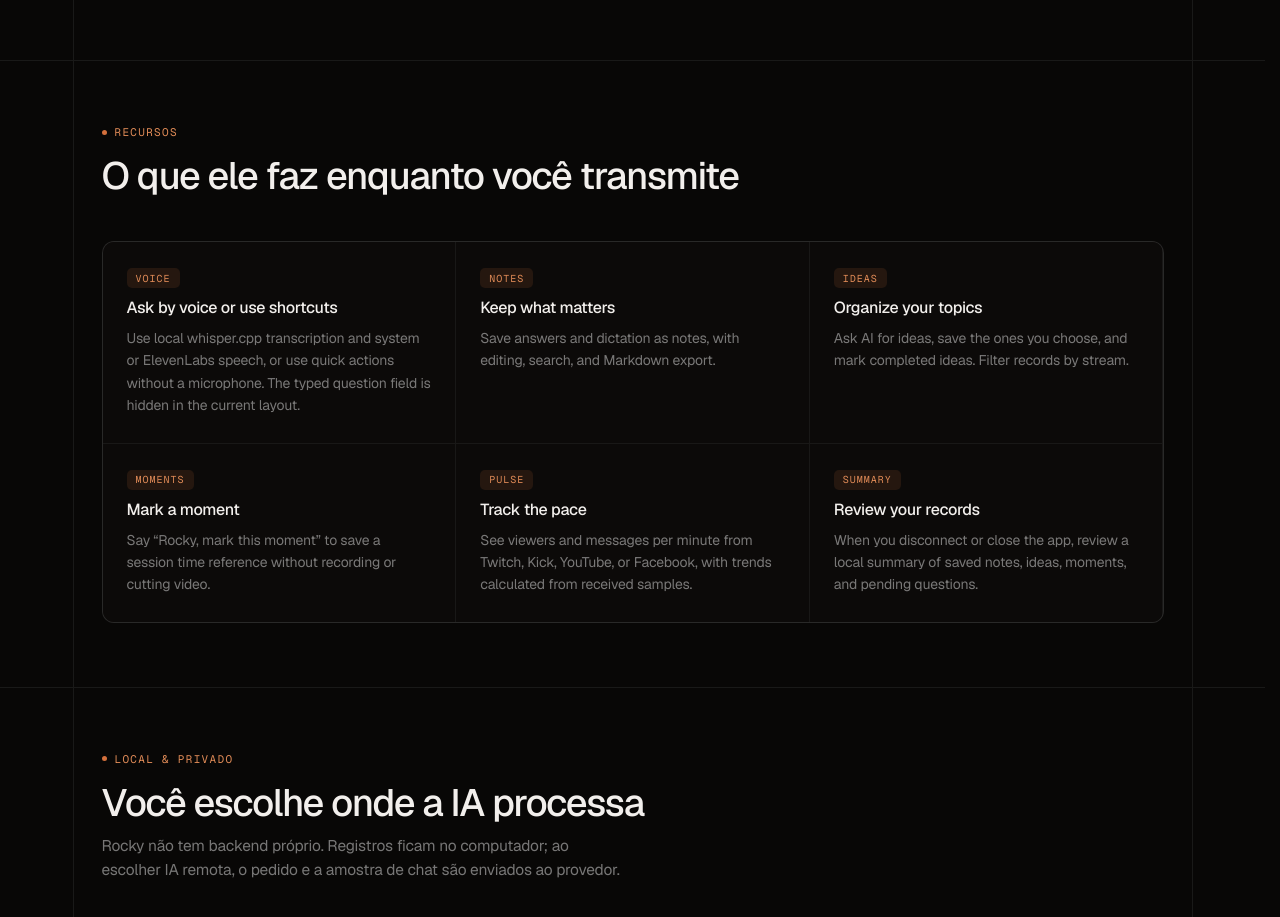
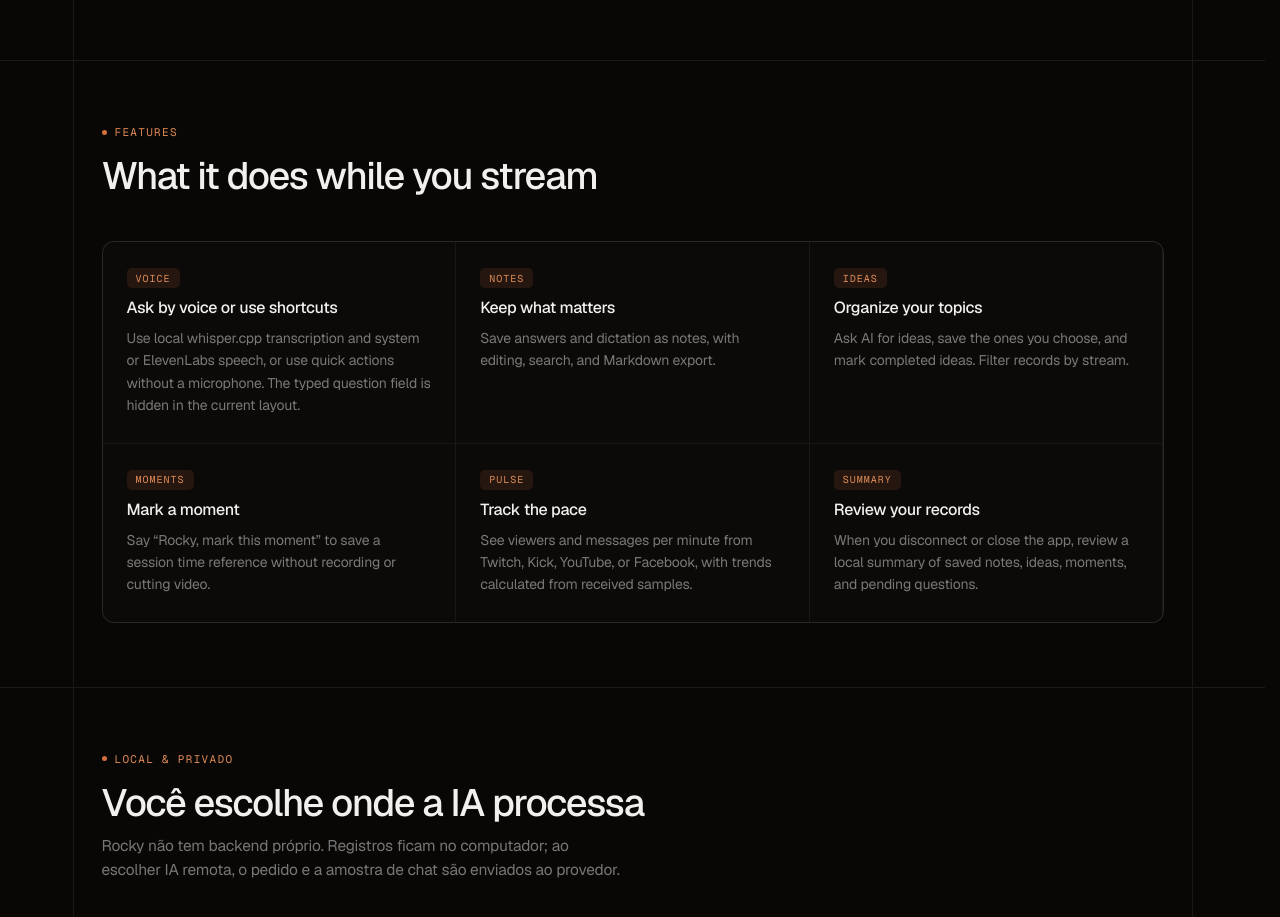
Before and after one commit to opensources-com-br/rocky, a Next.js app in the folder apps/web/: page / in a window 1280 px wide. Shown: the part 2040-2957 px from the top of the page. Built offline with nearby package versions, Linux system fonts and the light colour scheme.

Commit message:
feat: translate the feature section heading

```diff
--- a/apps/web/components/landing/FeaturesSection.jsx
+++ b/apps/web/components/landing/FeaturesSection.jsx
@@ -1,7 +1,8 @@
 import SiteFrame from "@/components/SiteFrame";
+import { localized } from "@/lib/i18n";
 import FeaturesGrid from "./FeaturesGrid";
 
-export default function FeaturesSection({ features }) {
+export default function FeaturesSection({ features, locale }) {
   return (<>
 <div id={"recursos"} style={{"borderBottom": "1px solid rgba(255,255,255,.07)"}}>
 <SiteFrame className="site-section">
@@ -9,10 +10,10 @@ export default function FeaturesSection({ features }) {
 <span style={{"width": "5px", "height": "5px", "borderRadius": "50%", "background": "#d4703c"}}>
 
 </span>
-{"RECURSOS "}
+{localized(locale, "FEATURES ", "RECURSOS ")}
 </div>
 <h2 style={{"margin": "16px 0 44px", "fontSize": "38px", "lineHeight": "1.1", "letterSpacing": "-.035em", "fontWeight": "500"}}>
-{"O que ele faz enquanto você transmite"}
+{localized(locale, "What it does while you stream", "O que ele faz enquanto você transmite")}
 </h2>
 <FeaturesGrid features={features} />
 </SiteFrame>
```
